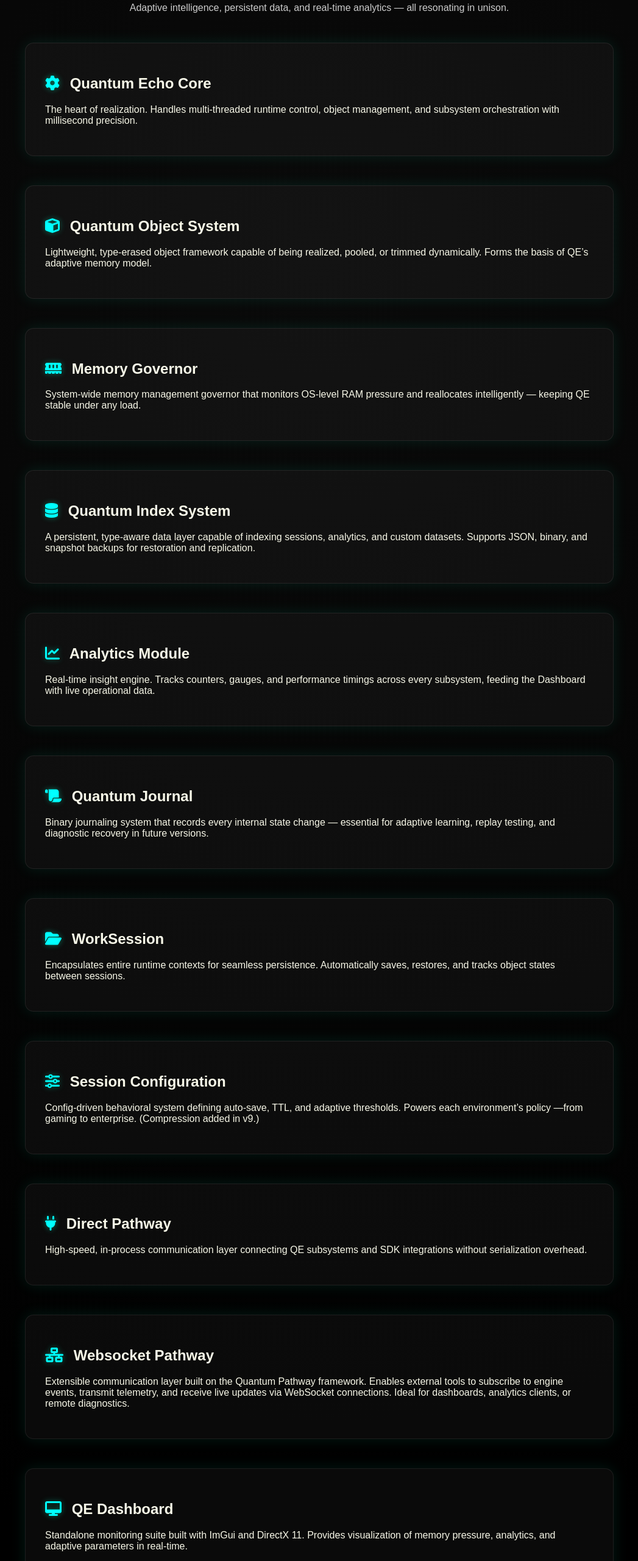
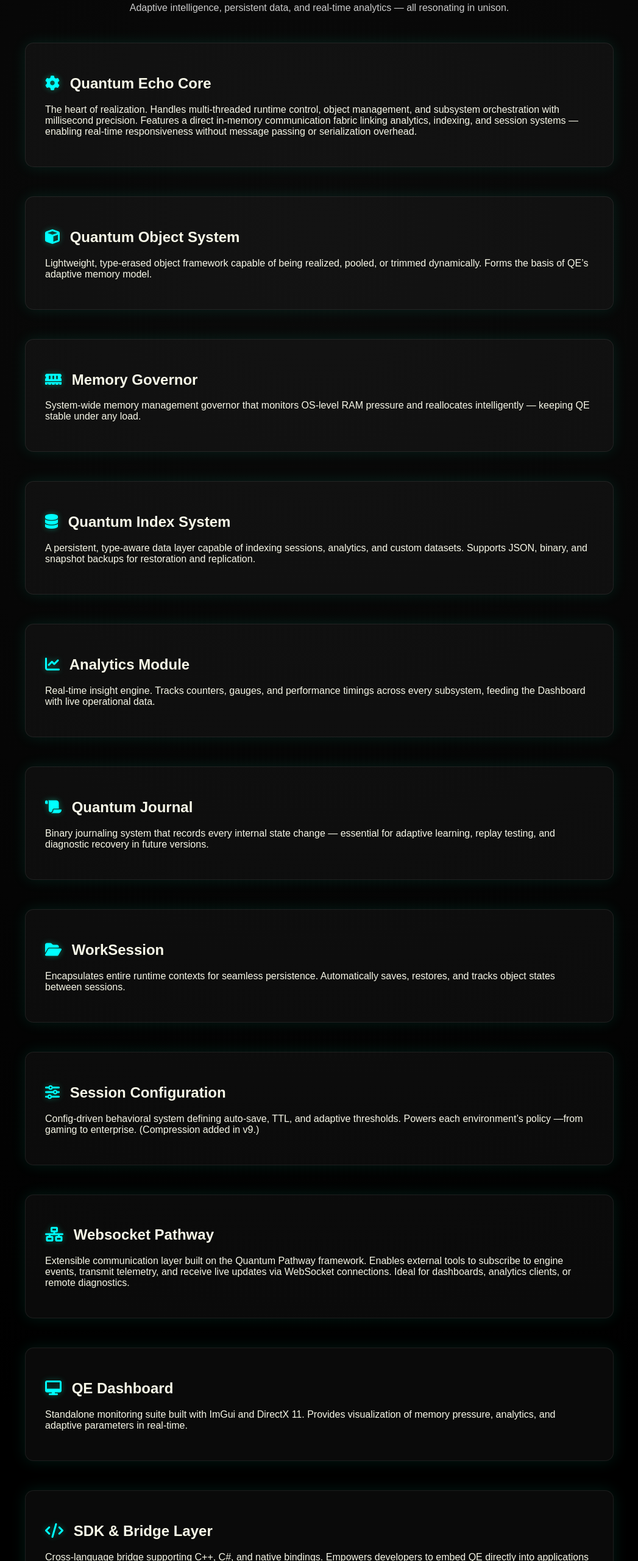
Before and after one commit to Winfrex/QuantumEcho, a plain HTML site: page features.html in a window 1280 px wide. Shown: the part 237-2797 px from the top of the page at 61% size, without its empty margins (116-1163 px from the left). Drawn offline with Linux system fonts and the light colour scheme.

Commit message:
Revise features.html with new Quantum Echo details
Updated the Quantum Echo Engine v7 features page to include new details about the Quantum Echo Core, including its direct in-memory communication fabric. Adjusted the layout and content for better clarity and added new sections for Websocket Pathway and SDK & Bridge Layer.

```diff
--- a/features.html
+++ b/features.html
@@ -23,7 +23,8 @@
   <!-- CORE ENGINE -->
   <section class="feature-section fade-up">
     <h2><i class="fas fa-cog"></i> Quantum Echo Core</h2>
-    <p>The heart of realization. Handles multi-threaded runtime control, object management, and subsystem orchestration with millisecond precision.</p>
+    <p>The heart of realization. Handles multi-threaded runtime control, object management, and subsystem orchestration with millisecond precision.
+    Features a direct in-memory communication fabric linking analytics, indexing, and session systems — enabling real-time responsiveness without message passing or serialization overhead.</p>
   </section>
 
   <section class="feature-section fade-up">
@@ -68,11 +69,6 @@
 
   <!-- PATHWAYS -->
   <section class="feature-section fade-up">
-    <h2><i class="fas fa-plug"></i> Direct Pathway</h2>
-    <p>High-speed, in-process communication layer connecting QE subsystems and SDK integrations without serialization overhead.</p>
-  </section>
-
-  <section class="feature-section fade-up">
     <h2><i class="fas fa-network-wired"></i> Websocket Pathway</h2>
     <p>Extensible communication layer built on the Quantum Pathway framework.
      Enables external tools to subscribe to engine events, transmit telemetry,
```
